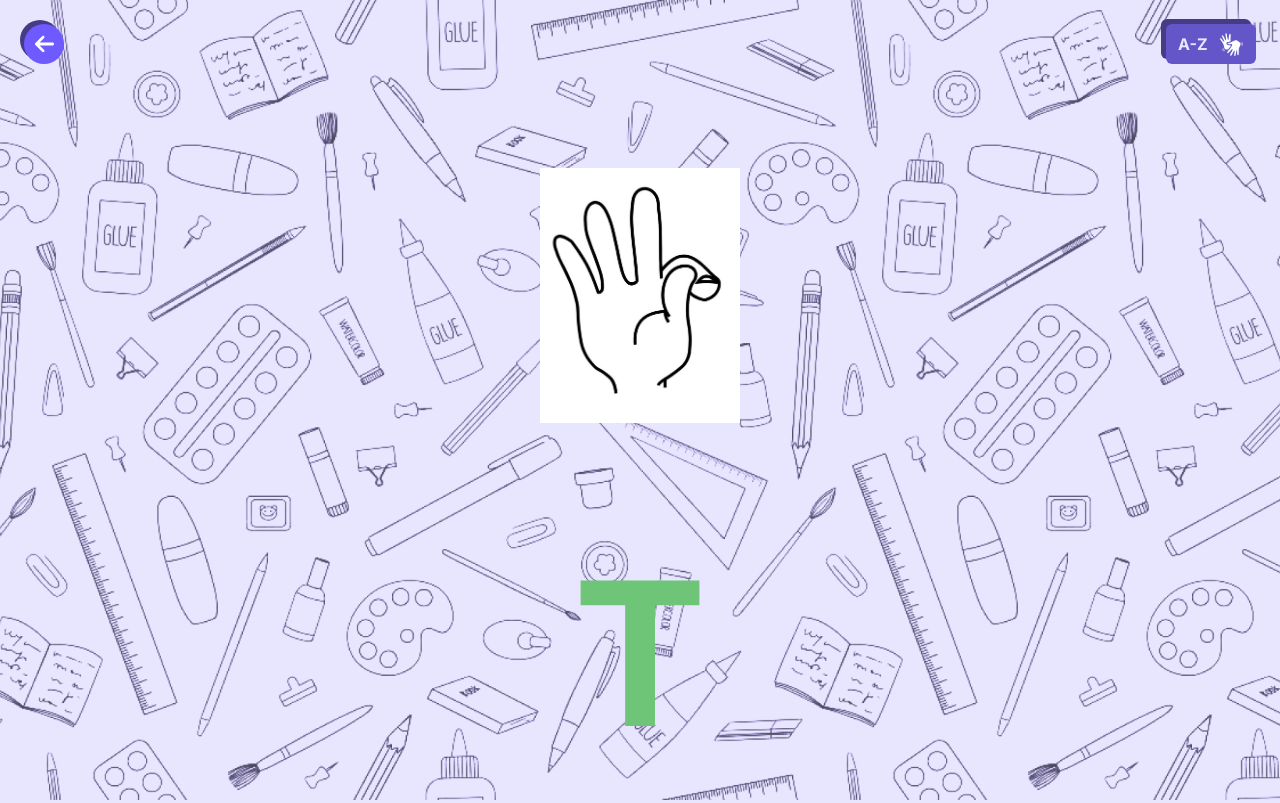
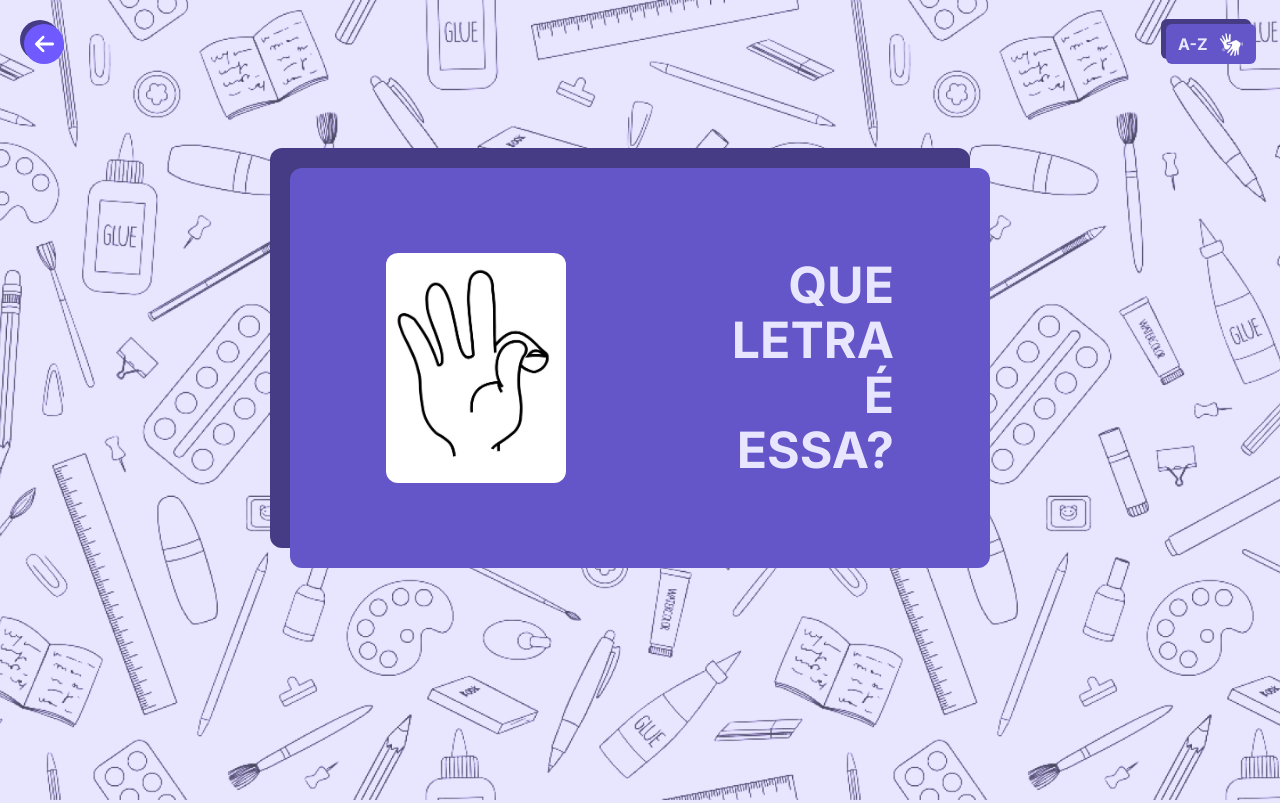
Before and after one commit to dorvillethiago/Memoriza-Libras, a React (Vite) app: page /game in a window 1280 px wide. Built offline with nearby package versions, Linux system fonts and the light colour scheme.

Commit message:
feat: primeira parte tela de game

```diff
--- a/src/modules/Game/Page.tsx
+++ b/src/modules/Game/Page.tsx
@@ -1,16 +1,14 @@
+import { useState } from "react";
 import {Letter, getRandomLetter} from "./letterUtils.ts";
-import {useState} from "react";
 import Header from "./sessions/Header.tsx";
+import MainPictureContainer from "./sessions/MainPictureContainer.tsx";
 
 export default function Game() {
-
-    const [letter] = useState<Letter>(getRandomLetter())
-
+    const [letter] = useState<Letter>(getRandomLetter());
     return (
         <div className={`flex w-screen flex-col items-center gap-20 min-h-[700px]`} style={{height: "100svh"}}>
             <Header/>
-            {<img src={letter.url} alt={letter.str} width={200} height={200}/>}
-            <h1 className={`text-[200px] font-bold text-accent`}>{letter.str}</h1>
+            <MainPictureContainer letter={letter}/>
         </div>
     )
 }
--- /dev/null
+++ b/src/modules/Game/assets/BoardShadow.css
@@ -0,0 +1,3 @@
+.board-shadow {
+    box-shadow: -20px -20px 0px 0px rgba(69, 60, 133, 1);
+}
--- /dev/null
+++ b/src/modules/Game/components/MainPictureAndText.tsx
@@ -0,0 +1,16 @@
+import "../assets/BoardShadow.css"
+import { Letter } from "../letterUtils"
+
+interface MainPictureAndTextProps {
+    letter: Letter;
+}
+
+export default function MainPictureAndText({letter}:MainPictureAndTextProps) {
+
+    return (
+        <div className="bg-primary w-full max-w-[700px] h-[400px] board-shadow rounded-xl flex flex-row items-center p-24 justify-between">
+            <img className="rounded-xl w-[180px]" src={letter.url} alt={letter.str}/>
+            <h1 className="text-right font-bold text-background text-[50px] leading-[55px]">QUE<br/>LETRA<br/>É<br/>ESSA?</h1>
+        </div>
+    )
+}
--- /dev/null
+++ b/src/modules/Game/sessions/MainPictureContainer.tsx
@@ -0,0 +1,18 @@
+import MainPictureAndText from "../components/MainPictureAndText";
+import {motion} from "framer-motion";
+import { Letter } from "../letterUtils";
+
+interface MainPictureAndTextProps {
+    letter: Letter
+}
+
+export default function MainPictureContainer({letter}: MainPictureAndTextProps) {
+    return (
+        <motion.div
+        initial={{ y: 100, opacity: 0}}
+        animate={{ y: 0, opacity: 100}}
+        className="w-full flex justify-center px-10">
+            <MainPictureAndText letter={letter}/>
+        </motion.div>
+    )
+}
```
